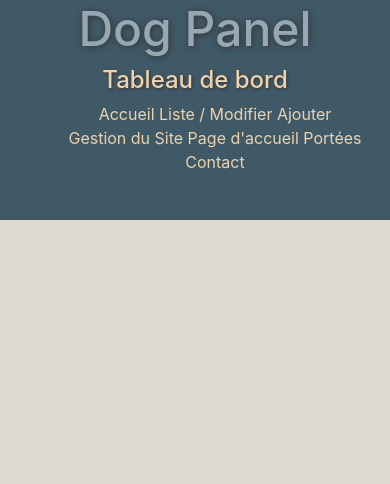
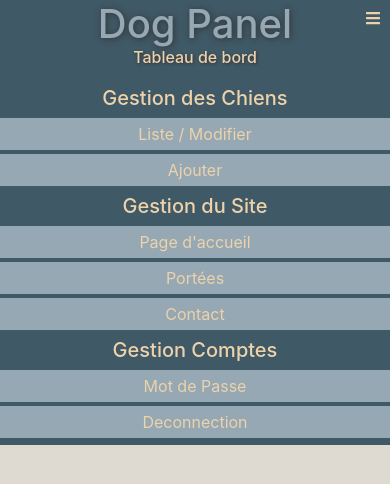
Before and after one commit to darksight85/dog-panel, a website: page public/index.html in a window 390 px wide. Drawn offline with nearby package versions, Linux system fonts and the light colour scheme.

Commit message:
Created menu styling while open for mobile

```diff
--- a/public/index.html
+++ b/public/index.html
@@ -12,25 +12,30 @@
     <div class="container-fluid">
         <header>
             <h1>Dog Panel</h1>
-            <h4>Tableau de bord</h3>
+            <h3>Tableau de bord</h3>
+            <i class="fas fa-bars mob-btn-menu"></i>
 
             <nav>
                 <ul>
-                    <li>Accueil</li>
-                    <li>Liste / Modifier</li>
-                    <li>Ajouter</li>
-                    <li>Gestion du Site</li>
-                    <li>Page d'accueil</li>
-                    <li>Portées</li>
-                    <li>Contact</li>
+                    <li class="h5">Gestion des Chiens</li>
+                    <li class="links">Liste / Modifier</li>
+                    <li class="links">Ajouter</li>
+                    <li class="h5">Gestion du Site</li>
+                    <li class="links">Page d'accueil</li>
+                    <li class="links">Portées</li>
+                    <li class="links">Contact</li>
+                    <li class="h5">Gestion Comptes</li>
+                    <li class="links">Mot de Passe</li>
+                    <li class="links">Deconnection</li>
                 </ul>
             </nav>
         </header>
     </div>
 
 
-
+    <script defer src="https://use.fontawesome.com/releases/v5.0.8/js/all.js" integrity="sha384-SlE991lGASHoBfWbelyBPLsUlwY1GwNDJo3jSJO04KZ33K2bwfV9YBauFfnzvynJ" crossorigin="anonymous"></script>
     <script src="../node_modules/jquery/dist/jquery.min.js"></script>
     <script src="../node_modules/popper.js/dist/popper.min.js"></script>
+    <script src="../node_modules/bootstrap/dist/js/bootstrap.min.js"></script>
 </body>
 </html>
--- a/sass/style.scss
+++ b/sass/style.scss
@@ -9,33 +9,63 @@ body {
 
 header {
     background-color: #405966;
-    height: 220px;
     color: #95a8b3;
+    height: 15vh;
 
     h1 {
+        font-size: 2.5em;
+        margin: 0;
+        padding: 0;
         text-align: center;
-        font-size: 3em;
         text-shadow: #333 1px 1px 6px;
+        z-index: 1;
     }
 
-    h4 {
+    h3 {
+        color: #edd2ab;
+        font-size: 1em;
+        margin: 0;
+        padding: 0;
+        padding-bottom: 3px;
         text-align: center;
-        color: #edd2ab;
         text-shadow: #333 1px 1px 3px;
+        z-index: 1;
     }
 
+    .mob-btn-menu {
+        position: absolute;
+        top: 10px;
+        right: 10px;
+        z-index: 2;
+        color: #EDD2AB;
     }
 
     nav {
-    display: none;
+        background-color: #405966;
+        width: 100wv;
+        height: auto;
+        padding-top: 8px;
+
 
         ul{
             list-style: none;
-        text-align: center;
+            padding: 0;
+            padding-bottom: 3px;
+
 
             li{
-            display: inline-block;
                 color: #edd2ab;
+                text-align: center;
+                padding: 4px;
+                margin: 4px 0px;
+            }
+            li.h5 {
+                color: #edd2ab;
+                margin-bottom: 2px;
+            }
+            li.links {
+                background-color: #95a8b3;
             }
         }
     }
+}
```
Also changed, not shown: public/css/style.css. Lines whose indentation alone changed are shown as unchanged.
